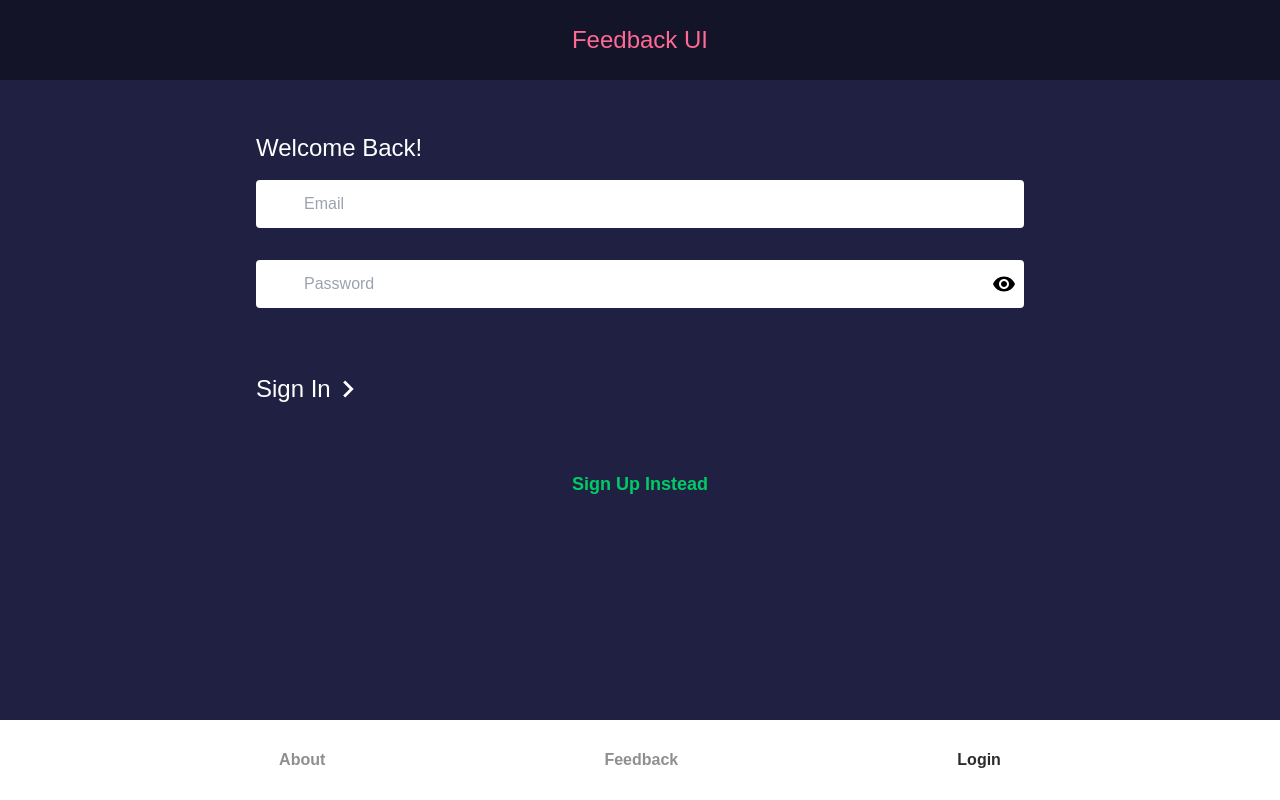
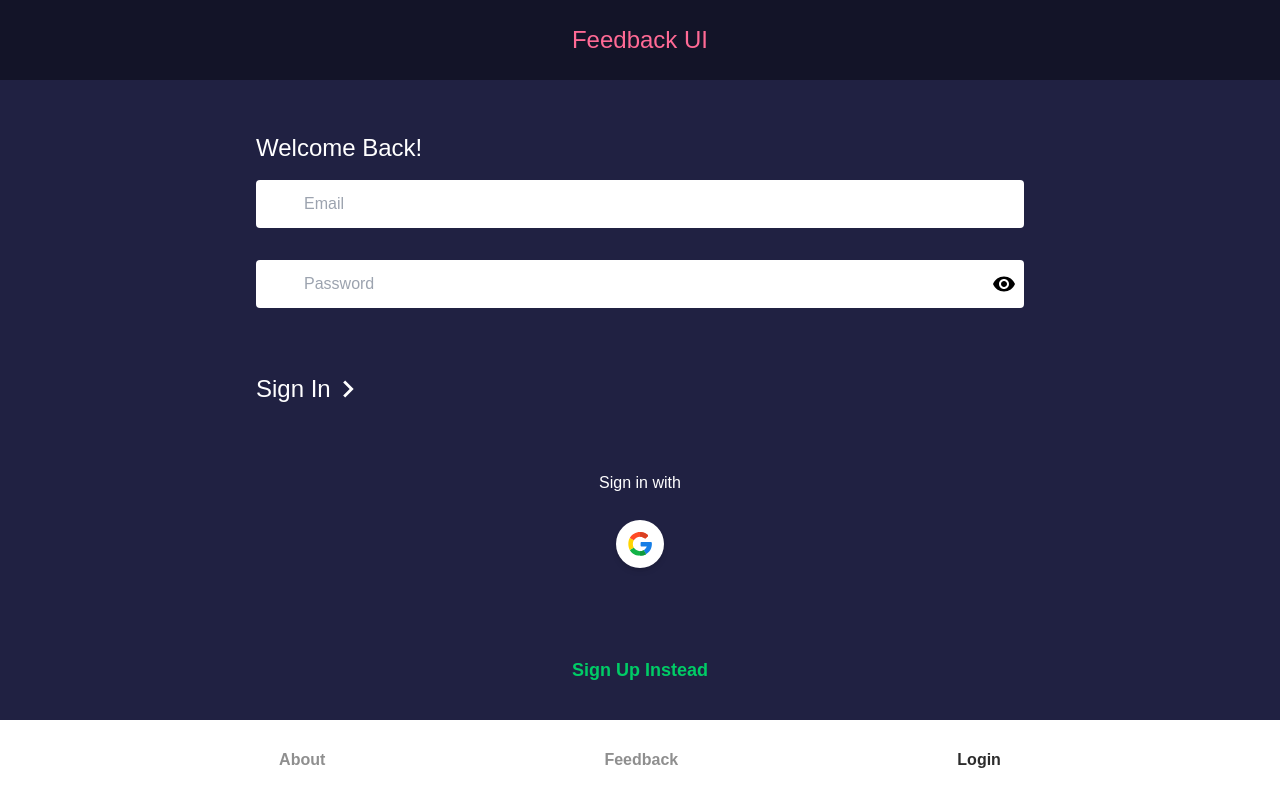
Before and after one commit to mosmomedia/frontend_portfolio_project_2, a React (Create React App) app in the folder frontend/: page /sign-in in a window 1280 px wide. Built offline with nearby package versions, Linux system fonts and the light colour scheme.

Commit message:
FE/BE google Auth

```diff
--- /dev/null
+++ b/frontend/src/components/OAuth.jsx
@@ -0,0 +1,68 @@
+import { useLocation, useNavigate } from 'react-router-dom';
+import firebase from '../config/firebase';
+
+import googleIcon from '../assets/svg/googleIcon.svg';
+import { toast } from 'react-toastify';
+
+function OAuth() {
+	const location = useLocation();
+	const navigate = useNavigate();
+
+	const onGoogleClick = async () => {
+		try {
+			const provider = new firebase.GoogleAuthProvider();
+			const userCred = await firebase.signInWithPopup(
+				firebase.getAuth(),
+				provider
+			);
+
+			const { email, uid, displayName } = userCred.user;
+
+			const docRef = firebase.doc(firebase.getFirestore(), 'users', uid);
+			const docSnap = await firebase.getDoc(docRef);
+
+			let userObjectId;
+
+			if (!docSnap.exists()) {
+				userObjectId = firebase.createMongoObjectId();
+				await firebase.setDoc(
+					firebase.doc(firebase.getFirestore(), 'users', uid),
+					{
+						name: displayName,
+						email,
+						userObjectId,
+						createdAt: firebase.serverTimestamp(),
+					}
+				);
+			} else {
+				userObjectId = docSnap.data().userObject;
+			}
+
+			const user = { email, name: displayName, uid, userObjectId };
+
+			localStorage.setItem('user', JSON.stringify(user));
+
+			//todo dispatch
+
+			toast(`Welcome, ${displayName}`);
+
+			navigate('/');
+		} catch (error) {
+			toast.error('Could not authorize with Google');
+		}
+	};
+
+	return (
+		<div className="flex flex-col items-center mt-16">
+			<p>Sign {location.pathname === '/sign-up' ? 'up' : 'in'} with </p>
+			<button
+				className=" cursor-pointer flex justify-center items-center p-3 m-6 w-12 h-12 bg-white bor rounded-full  shadow-md"
+				onClick={onGoogleClick}
+			>
+				<img className="w-full" src={googleIcon} alt="google" />
+			</button>
+		</div>
+	);
+}
+
+export default OAuth;
--- a/frontend/src/pages/SignIn.jsx
+++ b/frontend/src/pages/SignIn.jsx
@@ -1,6 +1,8 @@
 import { useState } from 'react';
 import { Link, useNavigate } from 'react-router-dom';
 import firebase from '../config/firebase';
+
+import OAuth from '../components/OAuth';
 
 import { ReactComponent as ArrowRightIcon } from '../assets/svg/keyboardArrowRightIcon.svg';
 import visibilityIcon from '../assets/svg/visibilityIcon.svg';
@@ -95,7 +97,7 @@ function SignIn() {
 					</div>
 				</form>
 
-				{/* <OAuth /> */}
+				<OAuth />
 
 				<Link
 					to="/sign-up"
```
